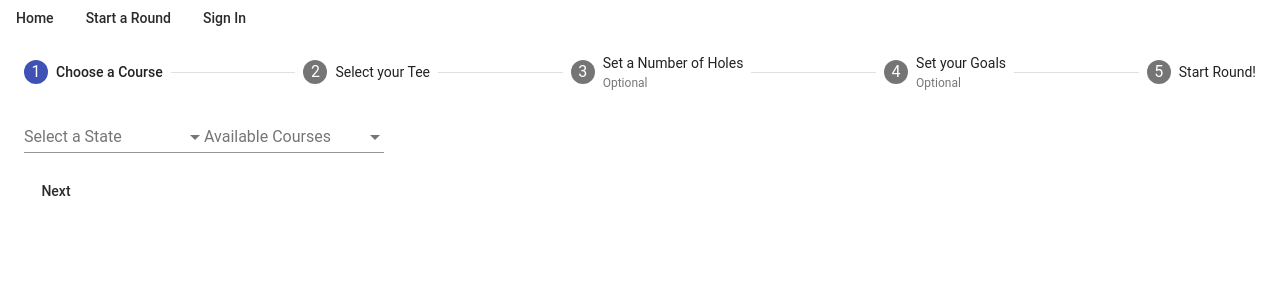
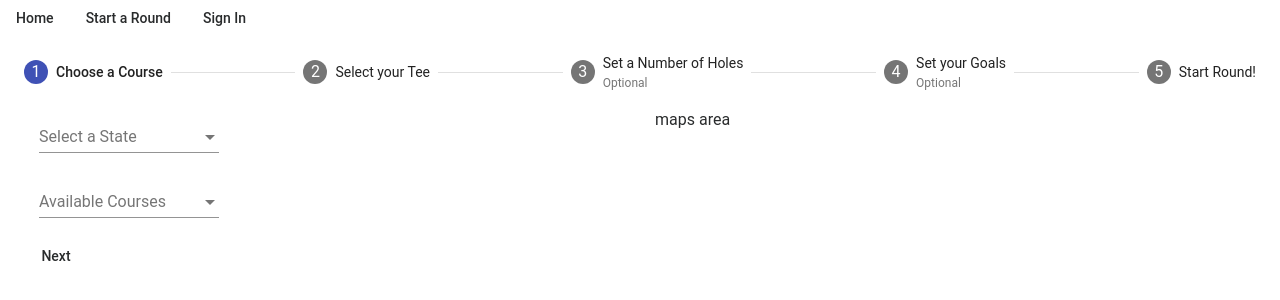
Before and after one commit to jd21daugherty/golf-goals-ngwebapp, an Angular app: page /start-round in a window 1280 px wide. Shown: the top 300 px of the page. Built offline with nearby package versions, Linux system fonts and the light colour scheme.

Commit message:
references #5 added bootstrap style to start round

```diff
--- a/src/app/pages/start-round/components/course-picker/course-picker.component.html
+++ b/src/app/pages/start-round/components/course-picker/course-picker.component.html
@@ -8,7 +8,7 @@
       </mat-option>
     </mat-select>
 </mat-form-field>
-
+<br />
 <mat-form-field>
     <mat-select placeholder="Available Courses">
       <mat-option *ngFor="let course of courses" [value]="course">
--- a/src/app/pages/start-round/start-round.component.html
+++ b/src/app/pages/start-round/start-round.component.html
@@ -3,7 +3,16 @@
 
       <mat-step [stepControl]="firstFormGroup">
           <ng-template matStepLabel>Choose a Course</ng-template>
-          <app-course-picker></app-course-picker>
+          <div class="col-md-12">
+          <div class="row">
+          <div class="col-md-6">
+              <app-course-picker></app-course-picker>
+          </div>
+          <div class="col-md-6">
+              maps area
+          </div>
+        </div>
+        </div>
         <div>
           <button mat-button matStepperNext>Next</button>
         </div>
```
